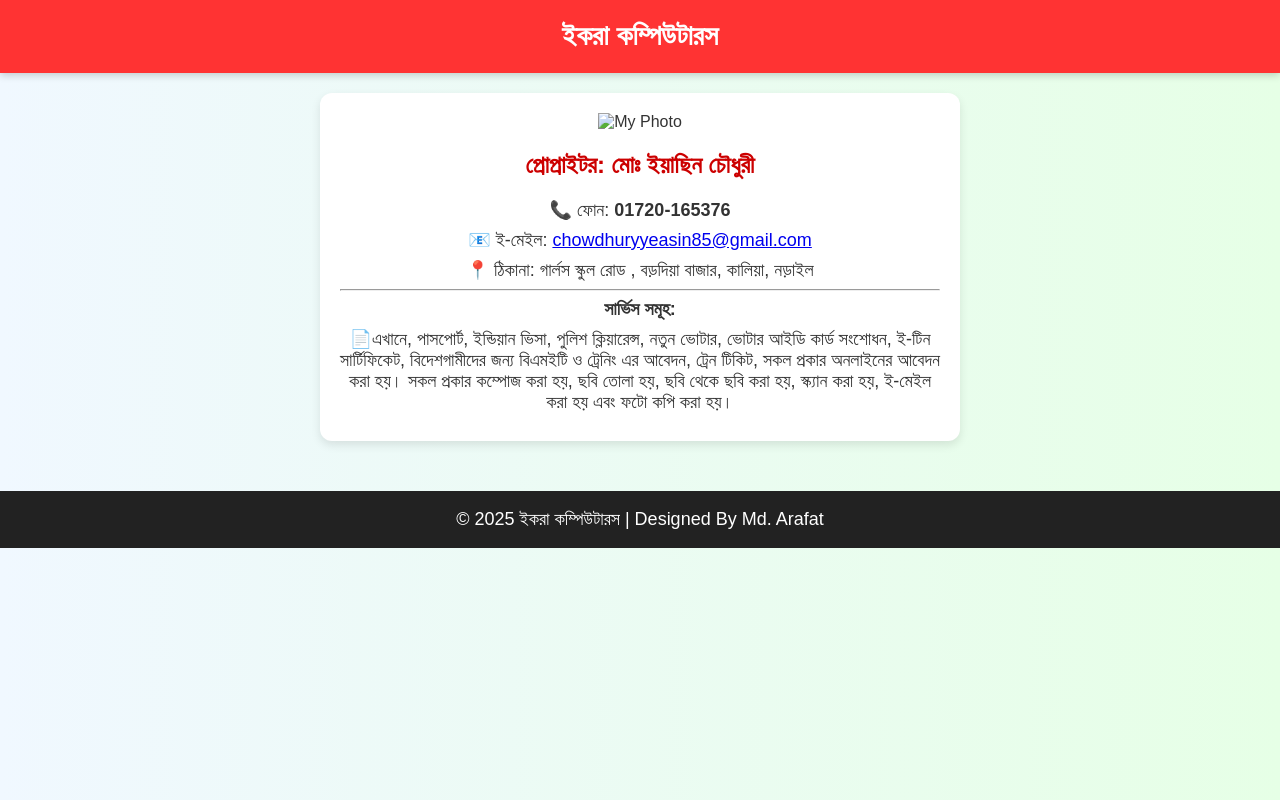
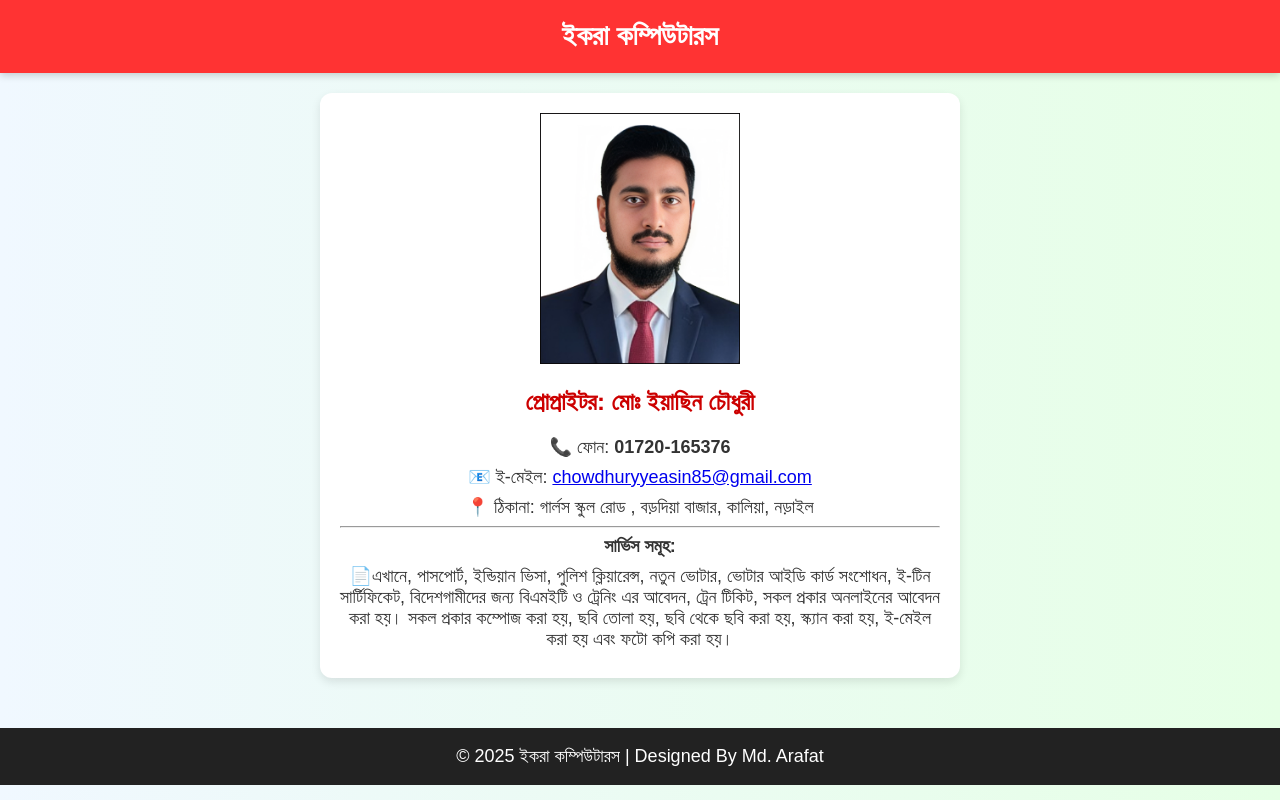
Before and after one commit to arafat-12-qr/yeasin1, a plain HTML site: page index.html in a window 1280 px wide. Drawn offline with Linux system fonts and the light colour scheme.

Commit message:
Add files via upload

```diff
--- a/index.html
+++ b/index.html
@@ -58,7 +58,7 @@
 
   <div class="container">
     <div class="card">
-    <img src="yeasin-pic-n.jpg" alt="My Photo" width="200">
+    <img src="yeasin pic n.jpg" alt="My Photo" width="200">
       <h2>প্রোপ্রাইটর: মোঃ ইয়াছিন চৌধুরী</h2>
       <p>📞 ফোন: <strong>01720-165376</strong></p>
       <p>📧 ই-মেইল: <a href="mailto:chowdhuryyeasin85@gmail.com">chowdhuryyeasin85@gmail.com</a></p>
```
